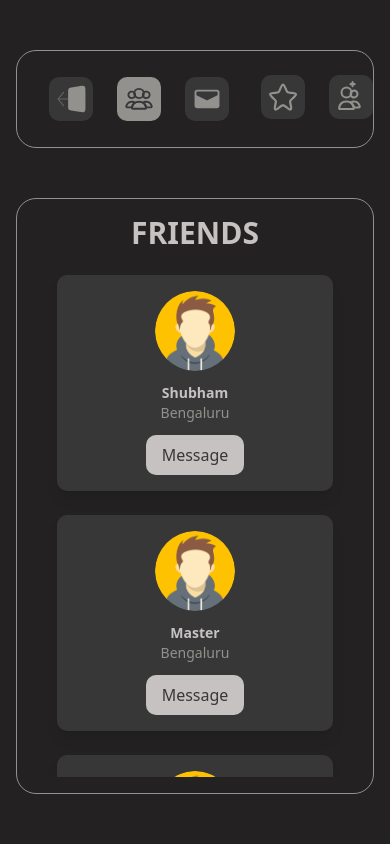
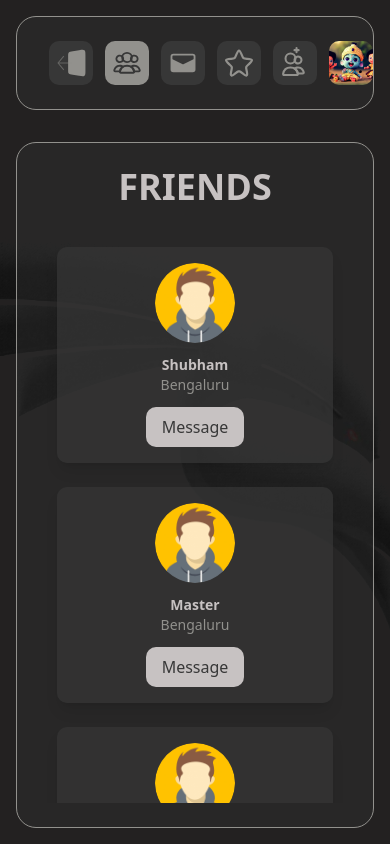
Before and after one commit to singodiyashubham87/object-oriented-friendship-frontend, a React (Vite) app: page /friends in a window 390 px wide. Built offline with nearby package versions, Linux system fonts and the light colour scheme.

Commit message:
style: add responsiveness to friends page

```diff
--- a/src/common/Layout.jsx
+++ b/src/common/Layout.jsx
@@ -3,8 +3,8 @@ import Navbar from './Navbar'
 
 const Layout = () => {
 	return (
-		<div className="w-full min-h-screen max-h-screen bg-dark bg-kali bg-center bg-blend-darken py-[3.125rem] flex flex-col items-center">
-			<div className="content flex-1 w-11/12 h-full max-w-5xl relative flex flex-col gap-[3.125rem] items-center justify-center overflow-auto">
+		<div className="w-full min-h-screen max-h-screen bg-dark bg-kali-mobile md:bg-kali-desktop bg-center bg-blend-darken py-4 md:py-[3.125rem] flex flex-col items-center">
+			<div className="content flex-1 w-11/12 h-full max-w-5xl relative flex flex-col gap-8 md:gap-[3.125rem] items-center justify-center overflow-y-auto overflow-x-hidden">
 				<Navbar />
 				<Outlet />
 			</div>
--- a/src/common/Navbar.jsx
+++ b/src/common/Navbar.jsx
@@ -25,9 +25,9 @@ const Navbar = () => {
 	]
 
 	return (
-		<nav className="w-full bg-dark-glassmorphism border-xs border-secondary-silver rounded-custom-s blur-76 backdrop-blur-76">
-			<ul className="flex gap-4 items-center justify-between py-6 px-8">
-				<div className="leftIcons flex items-center justify-center gap-6">
+		<nav className="w-full bg-dark-glassmorphism-30 border-xs border-secondary-silver rounded-custom-s blur-76 backdrop-blur-76">
+			<ul className="flex items-center justify-between py-6 px-8 gap-3 md:gap-6">
+				<div className="leftIcons flex items-center justify-center gap-3 md:gap-6">
 					{navIcons.map((icon) => (
 						<NavIcon
 							key={icon.name}
@@ -40,10 +40,10 @@ const Navbar = () => {
 						/>
 					))}
 				</div>
-				<li>
+				<li className="hidden md:block">
 					<img src={logo} alt="Logo" width={'125px'} />
 				</li>
-				<div className="rightIcons flex items-stretch justify-center gap-6">
+				<div className="rightIcons flex items-stretch justify-center gap-3 md:gap-6">
 					{rightNavIcons.map((icon) => (
 						<NavIcon
 							key={icon.name}
@@ -57,7 +57,7 @@ const Navbar = () => {
 					))}
 					<li>
 						<a href="/profile">
-							<div className="w-12 h-12 flex items-center justify-center rounded-custom-xs">
+							<div className="w-11 h-11 flex items-center justify-center rounded-custom-xs">
 								<img
 									src={profileImage}
 									alt="Profile"
--- a/src/pages/Friends/index.jsx
+++ b/src/pages/Friends/index.jsx
@@ -54,17 +54,17 @@ const truncateName = (name) => {
 
 const Friends = () => {
 	return (
-		<div className="flex-grow flex flex-col justify-center items-center w-full h-11/12 bg-dark-glassmorphism border-xs border-secondary-silver rounded-custom-s overflow-auto px-6 py-4">
-			<div className="flex justify-center mb-4">
-				<h2 className="text-3xl text-primary-silver font-bold uppercase">
+		<div className="flex-grow flex flex-col justify-center items-center gap-8 w-full h-11/12 bg-dark-glassmorphism-30 border-xs border-secondary-silver rounded-custom-s overflow-y-auto overflow-x-hidden px-6 py-6">
+			<div className="flex justify-center">
+				<h2 className="text-4xl text-primary-silver font-bold uppercase">
 					Friends
 				</h2>
 			</div>
-			<div className="w-full px-4 py-2 grid grid-cols-1 sm:grid-cols-3 gap-6 md:grid-cols-4 lg:grid-cols-5 overflow-auto">
+			<div className="w-full px-4 py-2 grid grid-cols-1 sm:grid-cols-3 gap-6 md:grid-cols-4 lg:grid-cols-5 overflow-y-auto overflow-x-hidden">
 				{friendsData.map((friend, index) => (
 					<div
 						key={friend.id}
-						className="flex flex-col items-center bg-secondary-dark rounded-custom-xs p-4 shadow-lg "
+						className="flex flex-col items-center bg-dark-glassmorphism-70 rounded-custom-xs p-4 shadow-lg"
 					>
 						<img
 							src={userAvatar}
```
